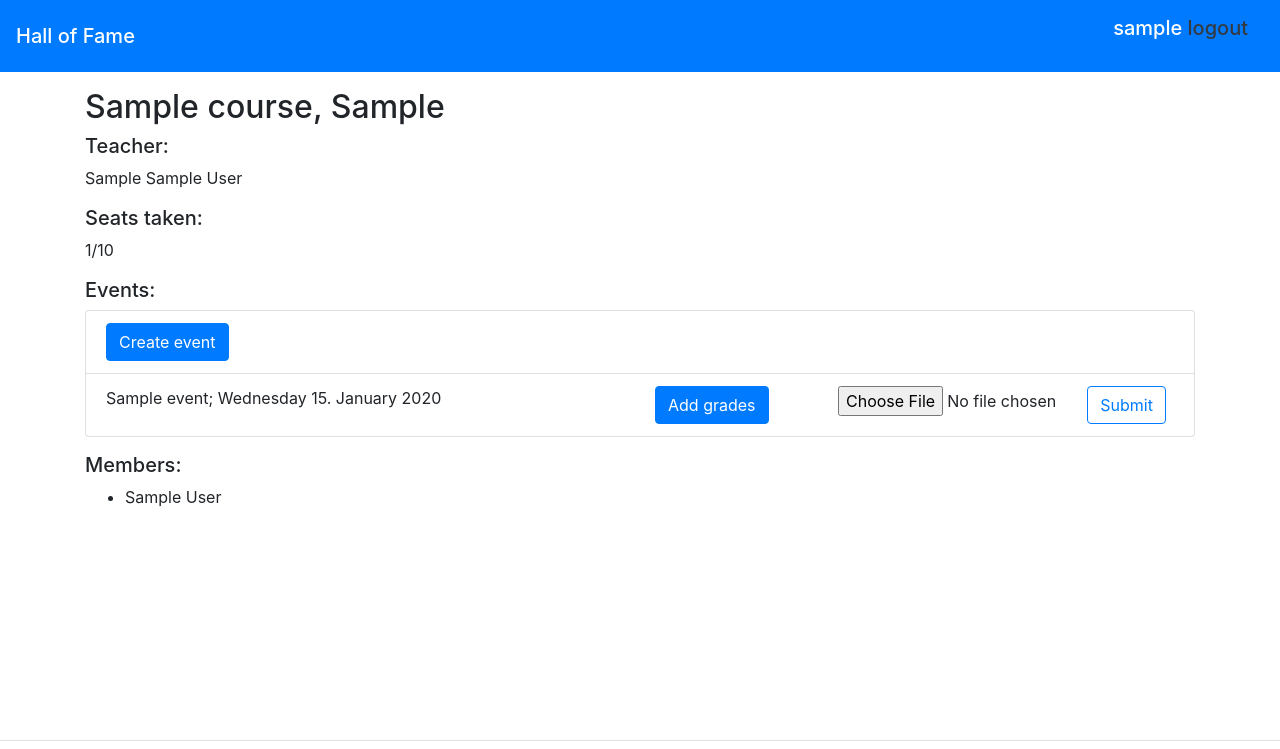
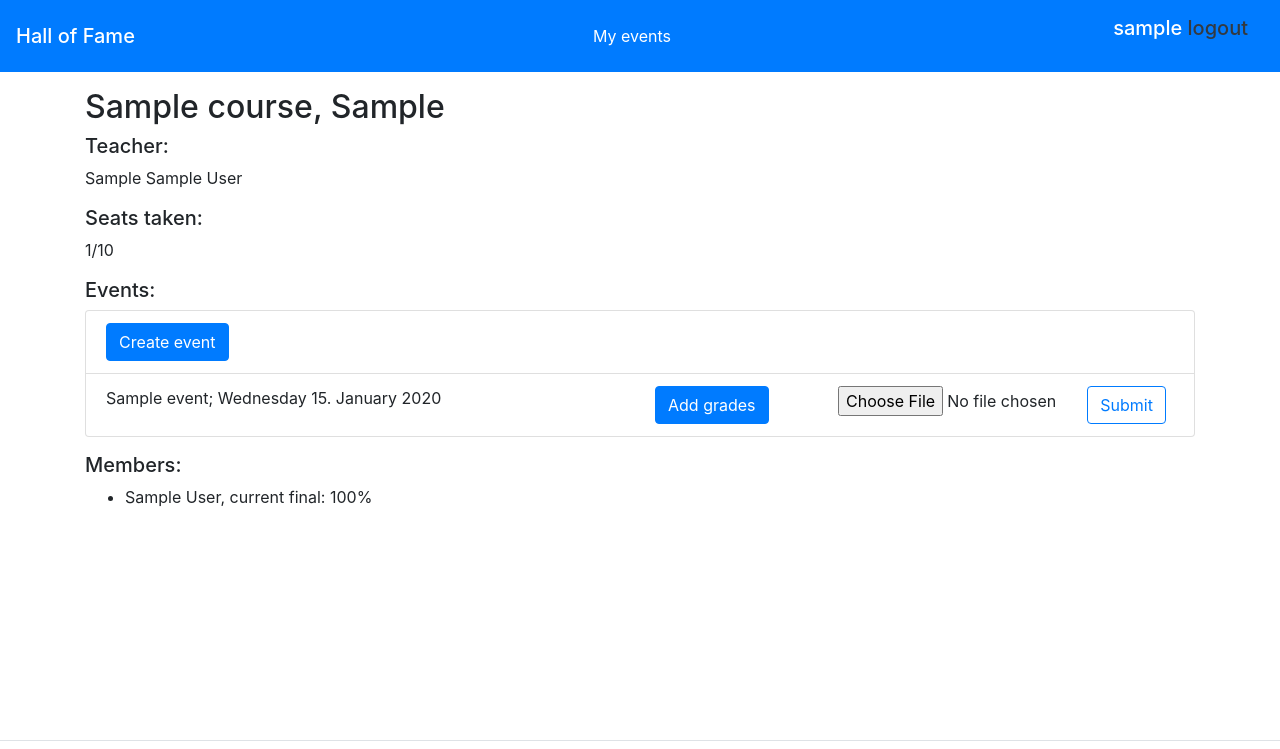
Before and after one commit to KartonM/HallOfFame, a Django app: page /courses/group/1 in a window 1280 px wide. Shown: the top 749 px of the page. Run offline with Django 3.2, Linux system fonts and the light colour scheme; a user stored in the database is signed in; tables that the repository leaves empty hold one stand-in row (values such as "Sample post"); some libraries are stand-ins or nearby versions.

Commit message:
Final grade calculation

```diff
--- a/courses/models.py
+++ b/courses/models.py
@@ -22,6 +22,32 @@ class Student(models.Model):
 
     def __str__(self):
         return self.user.get_full_name()
+
+    def calculate_current_final(self, group_id):
+        grades = self.grade_set.filter(event__group_id=group_id)
+
+        if not any(grades):
+            return 'No grades so far'
+
+        grades_for_events_required_to_pass = grades.filter(event__is_required_to_pass_the_course=True)
+        if any(grades_for_events_required_to_pass):
+            has_failed_event_required_to_pass = any(
+                grade.points() / grade.max_points() < 0.5
+                for grade in grades_for_events_required_to_pass
+            )
+            if has_failed_event_required_to_pass:
+                return 'Has not passed required event'
+
+        points = 0.0
+        max_points = 0.0
+
+        for grade in grades:
+            points = points + (grade.points() * grade.event.weight)
+            max_points = max_points + (grade.max_points() * grade.event.weight)
+
+        percentage = (points / max_points) * 100
+
+        return f'{int(round(percentage))}%'
 
 
 # @receiver(post_save, sender=User)
@@ -99,6 +125,14 @@ class Grade(models.Model):
     date_of_registration = models.DateTimeField()
 
     def points(self):
+        min_tasks_positive = self.event.min_tasks_positive
+        if min_tasks_positive > 0:
+            positive_tasks_count = sum(
+                task_points.points / task_points.task.max_points >= 0.5
+                for task_points in self.taskpoints_set.all()
+            )
+            if positive_tasks_count < min_tasks_positive:
+                return 0
         return self.taskpoints_set.aggregate(Sum('points'))['points__sum']
 
     def max_points(self):
--- a/courses/views.py
+++ b/courses/views.py
@@ -64,7 +64,13 @@ def create_group(request, course_id):
 
 def group(request, group_id):
     group = Group.objects.get(id=group_id)
-    return render(request, 'courses/group.html', {'group': group, 'file_upload_form': FileUploadForm()})
+    students = [course_participation.student for course_participation in group.courseparticipation_set.all()]
+    members_with_grades = [(student, student.calculate_current_final(group_id)) for student in students]
+    return render(
+        request,
+        'courses/group.html',
+        {'group': group, 'file_upload_form': FileUploadForm(), 'members': members_with_grades}
+    )
 
 
 def create_event(request, group_id):
--- a/templates/courses/group.html
+++ b/templates/courses/group.html
@@ -40,15 +40,15 @@
     </ul>
 
     <h5 class="mt-3">Members:</h5>
-    {% if group.courseparticipation_set.count > 0 %}
+{#    {% if members.count > 0 %}#}
         <ul>
-        {% for course_participation in group.courseparticipation_set.all %}
+        {% for member, grade in members %}
             <li>
-                {{ course_participation.student }}
+                {{ member }}, current final: {{ grade }}
             </li>
         {% endfor %}
         </ul>
-    {% else %}
-        <p>Group has no members</p>
-    {% endif %}
+{#    {% else %}#}
+{#        <p>Group has no members</p>#}
+{#    {% endif %}#}
 {% endblock %}
--- a/templates/courses/layout.html
+++ b/templates/courses/layout.html
@@ -15,6 +15,14 @@
   <body>
     <nav class="navbar navbar-dark bg-primary">
       <span class="navbar-brand mb-0 h1">Hall of Fame</span>
+      <ul class="navbar-nav">
+          <li class="nav-item active">
+            {% if user.is_authenticated %}
+                <a class="nav-item nav-link active" href="/courses/myUpcomingEvents">My events</a>
+            {% endif %}
+          </li>
+      </ul>
+
           <span class="navbar-brand mb-0 h1">
 
             {% if user.is_authenticated %}
```
